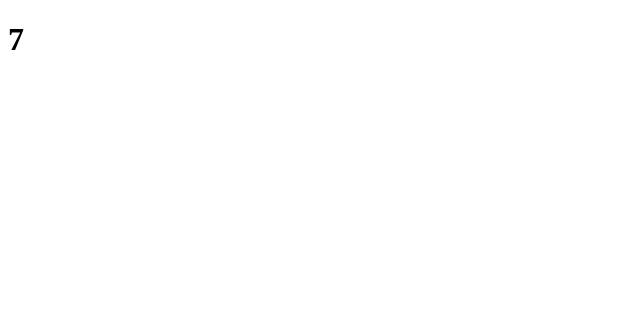
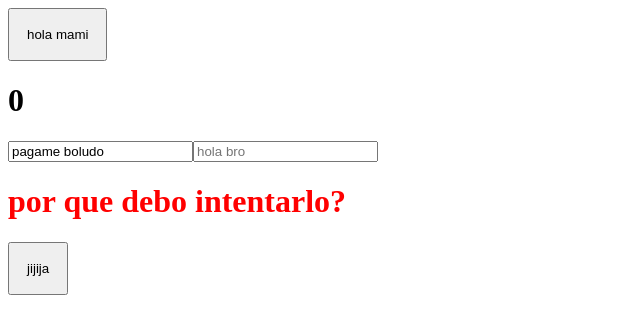
Before and after one commit to artoriasxgwyn/Majora, a Vue app in the folder calculadora/: page / in a window 1280 px wide. Shown: the top 334 px of the page, without its empty margins (0-640 px from the left). Built offline with nearby package versions, Linux system fonts and the light colour scheme.

Commit message:
this is  my study of vue

```diff
--- a/calculadora/src/App.vue
+++ b/calculadora/src/App.vue
@@ -1,14 +1,29 @@
 <script setup>
-import {ref} from 'vue';
-let numero= ref(0)
-setInterval(()=>{
-numero.value++
-},1000)
+import { ref } from "vue";
+import boton from "./components/button.vue";
+let numero = ref(0);
+let condition = false;
+let entradaTexto="pagame boludo"
 </script>
 
 <template>
-  <h1>{{numero}}</h1>
+  <div>
+    <boton ContentButton="hola mami"></boton>
+    <h1>{{ numero }}</h1>
+  <h1 ></h1>
+    <input type="text" placeholder="hola bro" :value="entradaTexto">
+    <input type="text" placeholder="hola bro" v-model="hola">
+    <h1 v-bind:class="condition ? 'color' : 'color2'">por que debo intentarlo?</h1>
+    <boton ContentButton="jijija"></boton>
+  </div>
 </template>
 
 <style>
+.color {
+  color: green;
+}
+
+.color2 {
+  color: red;
+}
 </style>
--- /dev/null
+++ b/calculadora/src/components/button.vue
@@ -0,0 +1,20 @@
+<script setup>
+let props = defineProps({
+  ContentButton: {
+    require: true,
+    type: String
+  },
+});
+</script>
+
+<template>
+  <div>
+    <button>{{ props.ContentButton }}</button>
+  </div>
+</template>
+
+<style>
+button {
+  padding: 17px;
+}
+</style>
--- a/calculadora/src/main.js
+++ b/calculadora/src/main.js
@@ -1,5 +1,5 @@
 import { createApp } from 'vue'
-import './style.css'
+//import './style.css'
 import App from './App.vue'
 
 createApp(App).mount('#app')
```
Also changed, not shown: calculadora/src/components/HelloWorld.vue (deleted, +0 -43 lines).
